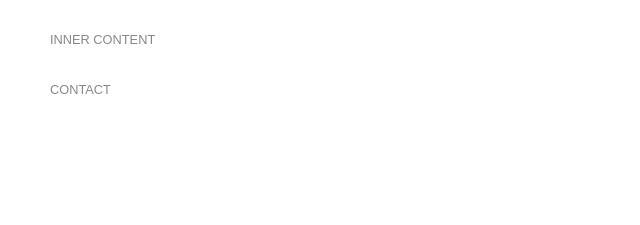
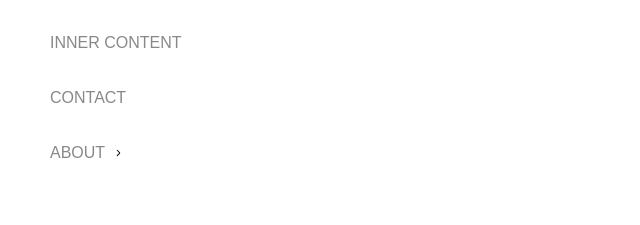
Before and after one commit to abhinav941/wash-drain, a React (Create React App) app: page / in a window 1280 px wide. Shown: the top 225 px of the page, without its empty margins (0-640 px from the left). Built offline with nearby package versions, Linux system fonts and the light colour scheme; a web font is replaced by a local one; what redux-immutable would draw is missing.

Commit message:
all done remaining icons

```diff
--- a/src/App.css
+++ b/src/App.css
@@ -4,7 +4,6 @@
 }
 body {
     font-family: 'Brandon Grotesque', sans-serif;
-    font-size: 1vw;
 }
 
 h1 {
--- a/src/components/Sidebar/index.tsx
+++ b/src/components/Sidebar/index.tsx
@@ -1,10 +1,9 @@
 import React, { ReactNode } from 'react';
 import { NavLinkProps } from 'react-router-dom';
 
-import { Container, SideLink, Collaspable, Item } from './styled';
+import { Container, SideLink, CloseIcon, Menu, SubMenuLink, OpenIcon, Title, Icon } from './styled';
 
 export const Sidebar = ({ children, ...restProps }: ChildrenProps) => {
-    const [visible, setVisible] = React.useState(false);
     return <Container>{children}</Container>;
 };
 
@@ -12,6 +11,26 @@ Sidebar.SideLink = ({ children, ...restProps }: ChildrenProps & NavLinkProps) =>
     return <SideLink {...restProps}>{children}</SideLink>;
 };
 
-Sidebar.Collaspable = ({ children, ...restProps }: ChildrenProps & NavLinkProps) => {
-    return <Collaspable {...restProps}> {children} </Collaspable>;
+Sidebar.SubMenuLink = ({ children, ...restProps }: ChildrenProps & NavLinkProps) => {
+    return <SubMenuLink {...restProps}>{children}</SubMenuLink>;
 };
+
+Sidebar.Menu = ({ children, ...restProps }: ChildrenProps & { visible: boolean }) => {
+    return <Menu {...restProps}>{children}</Menu>;
+};
+
+Sidebar.Title = ({ children, ...restProps }: ChildrenProps) => {
+    return <Title {...restProps}>{children}</Title>;
+};
+
+Sidebar.Icon = ({ children, ...restProps }: ChildrenProps) => {
+    return <Icon>{children}</Icon>;
+};
+
+Sidebar.Crate = () => {
+    return (
+        <>
+            <CloseIcon /> <OpenIcon />
+        </>
+    );
+};
--- a/src/components/Sidebar/styled.ts
+++ b/src/components/Sidebar/styled.ts
@@ -1,5 +1,7 @@
 import { styled } from 'utils';
 import { NavLink } from 'react-router-dom';
+
+import { ReactComponent as ArrowDown } from 'assets/icons/arrow-down.svg';
 
 export const Container = styled.div`
     width: 100%;
@@ -9,12 +11,43 @@ export const Container = styled.div`
     flex-direction: column;
 `;
 
+//----------------------------------------------------------------
+// Collapsable Menu styles
+//----------------------------------------------------------------
+export const Menu = styled.div<{ visible?: boolean }>`
+    display: none;
+    font-size: 12px;
+    flex-direction: column;
+`;
+
+//----------------------------------------------------------------
+// Crate Icons
+//----------------------------------------------------------------
+export const OpenIcon = styled(ArrowDown)`
+    margin-left: 10px;
+    font-size: 20px;
+`;
+
+export const CloseIcon = styled(ArrowDown)`
+    margin-left: 10px;
+    transform: rotate(-90deg);
+    font-size: 20px;
+`;
+
+//----------------------------------------------------------------
+// Sidebar Icons
+//----------------------------------------------------------------
+export const Icon = styled.div`
+    margin-right: 10px;
+`;
+
 export const SideLink = styled(NavLink)<{ navStyle?: object }>`
+    font-size: 16px;
+
     padding: 10px;
     margin-bottom: 10px;
 
-    display: flex;
-
+    display: block;
     color: ${props => props.theme.sidebar.fontColor};
     background-color: ${props => props.theme.sidebar.backgroundColor};
     border-radius: 6px;
@@ -24,15 +57,47 @@ export const SideLink = styled(NavLink)<{ navStyle?: object }>`
         color: ${props => props.theme.sidebar.activeFontColor};
     }
 
+    ${CloseIcon} {
+        display: flex;
+    }
+    ${OpenIcon} {
+        display: none;
+    }
     &.active {
         color: ${props => props.theme.sidebar.activeFontColor};
         background-color: ${props => props.theme.sidebar.activeBackgroundColor};
         opacity: 1;
         ${props => (props.navStyle ? { ...props.navStyle } : null)}
-        box-shadow:${props => props.theme.sidebar.activeBoxShadow}
+        box-shadow:${props => props.theme.sidebar.activeBoxShadow};
+
+        ${Menu} {
+            display: flex;
+            padding: 0;
+        }
+        ${CloseIcon} {
+            display: none;
+        }
+        ${OpenIcon} {
+            display: flex;
+        }
     }
 `;
 
-export const Collaspable = styled(SideLink)``;
+export const Title = styled.div`
+    display: flex;
+    justify-content: left;
+    align-items: center;
+`;
 
-export const Item = styled.div``;
+export const SubMenuLink = styled(SideLink)`
+    padding: 0;
+    color: ${props => props.theme.sidebar.fontColor};
+    background-color: ${props => props.theme.sidebar.activeBackgroundColor};
+    margin-top: 10px;
+    margin-bottom: 0px;
+    font-size: 12px;
+    &.active {
+        color: ${props => props.theme.sidebar.activeFontColor};
+        box-shadow: none;
+    }
+`;
--- a/src/container/Sidebar.tsx
+++ b/src/container/Sidebar.tsx
@@ -5,10 +5,31 @@ import { Sidebar } from 'components';
 import { ReactComponent as Logo } from 'assets/images/logo.svg';
 
 export const SidebarContainer = () => {
+    const [visible, setVisible] = React.useState(false);
+
+    const toggleVisibility = () => {
+        setVisible(prevProps => {
+            return !prevProps;
+        });
+    };
+
     return (
         <Sidebar>
             <Sidebar.SideLink to="/home">Inner Content</Sidebar.SideLink>
             <Sidebar.SideLink to="/contact"> Contact </Sidebar.SideLink>
+            <Sidebar.SideLink to="/about" onClick={toggleVisibility}>
+                <Sidebar.Title>
+                    About <Sidebar.Crate />
+                </Sidebar.Title>
+
+                <Sidebar.Menu visible={visible}>
+                    <Sidebar.SubMenuLink exact to="/about">
+                        {' '}
+                        about us{' '}
+                    </Sidebar.SubMenuLink>
+                    <Sidebar.SubMenuLink to="/about/me"> about me </Sidebar.SubMenuLink>
+                </Sidebar.Menu>
+            </Sidebar.SideLink>
         </Sidebar>
     );
 };
```
Also changed, not shown: src/assets/icons/arrow-down.svg (added).
